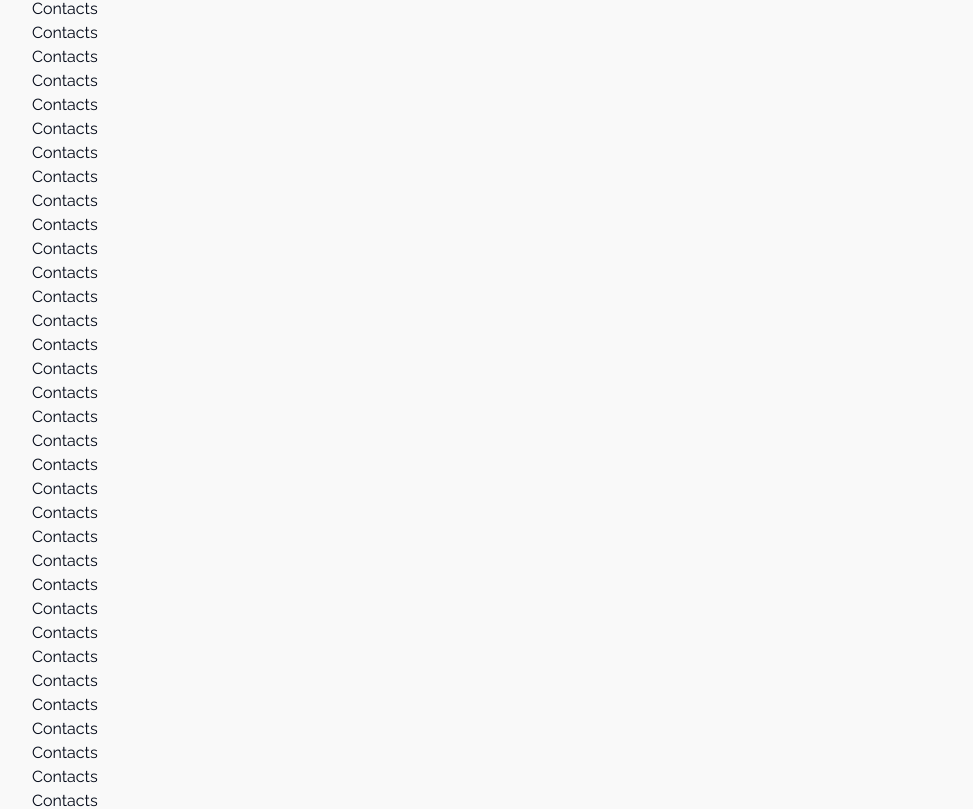
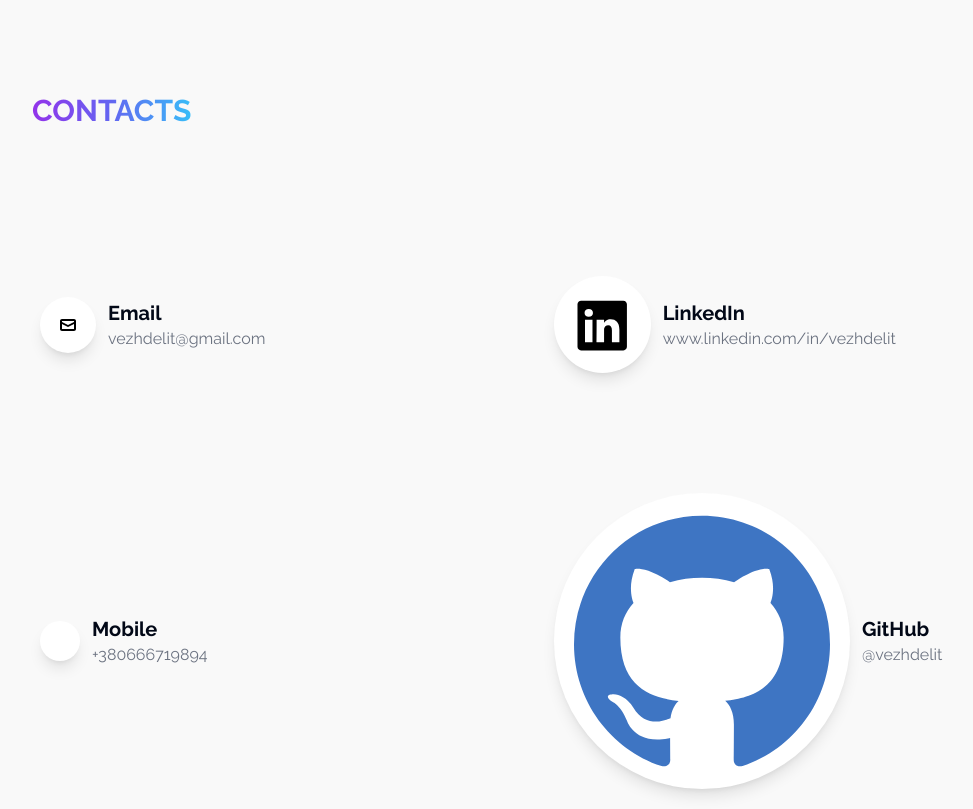
Before and after one commit to vezhdelit/nextjs-vezhdelit-portfolio, a Next.js app: page / in a window 1280 px wide. Shown: the part 3715-4524 px from the top of the page, without its empty margins (96-1069 px from the left). Built offline with nearby package versions, Linux system fonts and the light colour scheme.

Commit message:
feat: finished contacts section and footer

```diff
--- a/components/Contacts.tsx
+++ b/components/Contacts.tsx
@@ -1,46 +1,48 @@
+"use client";
 import React from "react";
+import { motion } from "framer-motion";
+import Link from "next/link";
+import { CONTACTS_ITEMS } from "@/constants";
 
-type Props = {};
-
-const Contacts = (props: Props) => {
+const Contacts = () => {
   return (
     <section id="contacts" className="w-full">
-      <div className="max-w-5xl mx-auto ">
+      <div className="max-w-5xl mx-auto py-8 md:py-24 px-3 lg:px-0">
         <div className="flex flex-col">
-          <h1>Contacts</h1>
-          <h1>Contacts</h1>
-          <h1>Contacts</h1>
-          <h1>Contacts</h1>
-          <h1>Contacts</h1>
-          <h1>Contacts</h1>
-          <h1>Contacts</h1>
-          <h1>Contacts</h1>
-          <h1>Contacts</h1>
-          <h1>Contacts</h1>
-          <h1>Contacts</h1>
-          <h1>Contacts</h1>
-          <h1>Contacts</h1>
-          <h1>Contacts</h1>
-          <h1>Contacts</h1>
-          <h1>Contacts</h1>
-          <h1>Contacts</h1>
-          <h1>Contacts</h1>
-          <h1>Contacts</h1>
-          <h1>Contacts</h1>
-          <h1>Contacts</h1>
-          <h1>Contacts</h1>
-          <h1>Contacts</h1>
-          <h1>Contacts</h1>
-          <h1>Contacts</h1>
-          <h1>Contacts</h1>
-          <h1>Contacts</h1>
-          <h1>Contacts</h1>
-          <h1>Contacts</h1>
-          <h1>Contacts</h1>
-          <h1>Contacts</h1>
-          <h1>Contacts</h1>
-          <h1>Contacts</h1>
-          <h1>Contacts</h1>
+          <motion.h1
+            initial="hidden"
+            whileInView="visible"
+            viewport={{ once: true }}
+            transition={{
+              duration: 0.4,
+              delay: 0.2,
+            }}
+            variants={{
+              visible: { scale: 1, opacity: 1 },
+              hidden: { scale: 0, opacity: 0 },
+            }}
+            className="w-fit text-3xl font-bold bg-gradient-to-r from-purple-600 via-indigo-500 to-sky-400 bg-clip-text text-transparent"
+          >
+            CONTACTS
+          </motion.h1>
+          <div className="mt-12 grid grid-cols-1 sm:grid-cols-2 grid-rows-3 gap-5 mx-auto sm:mx-2 ">
+            {CONTACTS_ITEMS.map((contact) => (
+              <div className="flex flex-row items-center space-x-3">
+                <Link
+                  href={`${contact.link}`}
+                  className="rounded-full p-5 bg-white shadow-lg"
+                >
+                  {contact.icon}
+                </Link>
+                <div>
+                  <h1 className=" font-bold text-xl">{contact.title}</h1>
+                  <Link href={`${contact.link}`} className=" text-gray-500">
+                    {contact.text}
+                  </Link>
+                </div>
+              </div>
+            ))}
+          </div>
         </div>
       </div>
     </section>
--- a/components/Footer.tsx
+++ b/components/Footer.tsx
@@ -3,7 +3,18 @@ import React from "react";
 type Props = {};
 
 const Footer = (props: Props) => {
-  return <footer className="w-full bg-night py-48">Footer</footer>;
+  return (
+    <footer className="w-full bg-night">
+      <div className="max-w-5xl flex flex-col sm:flex-row mx-auto py-8 md:py-12 px-3 lg:px-0 justify-between  space-y-3 sm:space-y-0">
+        <h1 className="text-white text-lg text-center">
+          Copyright © 2023. All rights are reserved
+        </h1>
+        <h1 className="text-white text-lg text-center">
+          Developed by Vasyl Vezhdel
+        </h1>
+      </div>
+    </footer>
+  );
 };
 
 export default Footer;
--- a/components/Icons.tsx
+++ b/components/Icons.tsx
@@ -133,30 +133,6 @@ const Icons = {
     </svg>
   ),
 
-  github: (props: LucideProps) => (
-    <svg
-      width="256"
-      height="256"
-      viewBox="0 0 256 256"
-      fill="#3E75C3"
-      xmlns="http://www.w3.org/2000/svg"
-      {...props}
-    >
-      <g clip-path="url(#clip0_44_140)">
-        <path
-          fill-rule="evenodd"
-          clip-rule="evenodd"
-          d="M127.992 2.66602C57.312 2.66602 0 60.198 0 131.182C0 187.95 36.672 236.116 87.544 253.112C93.944 254.292 96.28 250.324 96.28 246.92C96.28 243.868 96.168 235.788 96.104 225.066C60.496 232.832 52.984 207.838 52.984 207.838C47.168 192.996 38.776 189.044 38.776 189.044C27.152 181.068 39.656 181.23 39.656 181.23C52.496 182.138 59.256 194.474 59.256 194.474C70.68 214.112 89.216 208.442 96.512 205.148C97.672 196.844 100.984 191.18 104.64 187.968C76.216 184.724 46.336 173.704 46.336 124.462C46.336 110.43 51.32 98.962 59.512 89.974C58.192 86.722 53.8 73.662 60.76 55.968C60.76 55.968 71.512 52.514 95.96 69.14C106.176 66.288 117.12 64.868 128.008 64.81C138.88 64.866 149.832 66.288 160.056 69.14C184.488 52.514 195.216 55.968 195.216 55.968C202.2 73.662 197.808 86.722 196.488 89.974C204.696 98.962 209.648 110.43 209.648 124.462C209.648 173.824 179.72 184.692 151.208 187.872C155.8 191.84 159.896 199.678 159.896 211.67C159.896 228.85 159.736 242.704 159.736 246.922C159.736 250.36 162.04 254.36 168.536 253.098C219.36 236.068 256 187.934 256 131.182C256 60.198 198.688 2.66602 127.992 2.66602Z"
-          fill="fill-inherit"
-        />
-      </g>
-      <defs>
-        <clipPath id="clip0_44_140">
-          <rect width="256" height="256" fill="white" />
-        </clipPath>
-      </defs>
-    </svg>
-  ),
   redirect: (props: LucideProps) => (
     <svg
       height="16"
@@ -171,6 +147,84 @@ const Icons = {
       />
     </svg>
   ),
+  mail: (props: LucideProps) => (
+    <svg
+      height="16"
+      viewBox="0 0 16 16"
+      width="16"
+      xmlns="http://www.w3.org/2000/svg"
+      {...props}
+    >
+      <path
+        d="M2,2 L14,2 C15.1045695,2 16,2.8954305 16,4 L16,12 C16,13.1045695 15.1045695,14 14,14 L2,14 C0.8954305,14 0,13.1045695 0,12 L0,4 C0,2.8954305 0.8954305,2 2,2 Z M2,4 L2,12 L14,12 L14,4 L2,4 Z M8.00002236,7.98802764 L14,5 L14,6.89442719 L8,10 L2,7 L2,5 L8.00002236,7.98802764 Z"
+        fill-rule="evenodd"
+      />
+    </svg>
+  ),
+  mobile: (props: LucideProps) => (
+    <svg
+      version="1.1"
+      viewBox="0 0 24 24"
+      xmlns="http://www.w3.org/2000/svg"
+      {...props}
+    >
+      <g id="info" />
+      <g id="icons">
+        <path
+          d="M20,4c0-2.2-1.8-4-4-4H8C5.8,0,4,1.8,4,4v16c0,2.2,1.8,4,4,4h8c2.2,0,4-1.8,4-4V4z M13,22h-2c-0.6,0-1-0.4-1-1   c0-0.6,0.4-1,1-1h2c0.6,0,1,0.4,1,1C14,21.6,13.6,22,13,22z M18,17c0,0.6-0.4,1-1,1H7c-0.6,0-1-0.4-1-1V5c0-0.6,0.4-1,1-1h10   c0.6,0,1,0.4,1,1V17z"
+          id="mobile"
+        />
+      </g>
+    </svg>
+  ),
+
+  telegram: (props: LucideProps) => (
+    <svg viewBox="0 0 448 512" xmlns="http://www.w3.org/2000/svg" {...props}>
+      <path d="M446.7 98.6l-67.6 318.8c-5.1 22.5-18.4 28.1-37.3 17.5l-103-75.9-49.7 47.8c-5.5 5.5-10.1 10.1-20.7 10.1l7.4-104.9 190.9-172.5c8.3-7.4-1.8-11.5-12.9-4.1L117.8 284 16.2 252.2c-22.1-6.9-22.5-22.1 4.6-32.7L418.2 66.4c18.4-6.9 34.5 4.1 28.5 32.2z" />
+    </svg>
+  ),
+
+  linkedin: (props: LucideProps) => (
+    <svg
+      enableBackground="new 0 0 56.693 56.693"
+      height="56.693px"
+      id="Layer_1"
+      version="1.1"
+      viewBox="0 0 56.693 56.693"
+      width="56.693px"
+      xmlns="http://www.w3.org/2000/svg"
+      {...props}
+    >
+      <g>
+        <path d="M30.071,27.101v-0.077c-0.016,0.026-0.033,0.052-0.05,0.077H30.071z" />
+        <path d="M49.265,4.667H7.145c-2.016,0-3.651,1.596-3.651,3.563v42.613c0,1.966,1.635,3.562,3.651,3.562h42.12   c2.019,0,3.654-1.597,3.654-3.562V8.23C52.919,6.262,51.283,4.667,49.265,4.667z M18.475,46.304h-7.465V23.845h7.465V46.304z    M14.743,20.777h-0.05c-2.504,0-4.124-1.725-4.124-3.88c0-2.203,1.67-3.88,4.223-3.88c2.554,0,4.125,1.677,4.175,3.88   C18.967,19.052,17.345,20.777,14.743,20.777z M45.394,46.304h-7.465V34.286c0-3.018-1.08-5.078-3.781-5.078   c-2.062,0-3.29,1.389-3.831,2.731c-0.197,0.479-0.245,1.149-0.245,1.821v12.543h-7.465c0,0,0.098-20.354,0-22.459h7.465v3.179   c0.992-1.53,2.766-3.709,6.729-3.709c4.911,0,8.594,3.211,8.594,10.11V46.304z" />
+      </g>
+    </svg>
+  ),
+  github: (props: LucideProps) => (
+    <svg
+      width="256"
+      height="256"
+      viewBox="0 0 256 256"
+      fill="#3E75C3"
+      xmlns="http://www.w3.org/2000/svg"
+      {...props}
+    >
+      <g clipPath="url(#clip0_44_140)">
+        <path
+          fillRule="evenodd"
+          clipRule="evenodd"
+          d="M127.992 2.66602C57.312 2.66602 0 60.198 0 131.182C0 187.95 36.672 236.116 87.544 253.112C93.944 254.292 96.28 250.324 96.28 246.92C96.28 243.868 96.168 235.788 96.104 225.066C60.496 232.832 52.984 207.838 52.984 207.838C47.168 192.996 38.776 189.044 38.776 189.044C27.152 181.068 39.656 181.23 39.656 181.23C52.496 182.138 59.256 194.474 59.256 194.474C70.68 214.112 89.216 208.442 96.512 205.148C97.672 196.844 100.984 191.18 104.64 187.968C76.216 184.724 46.336 173.704 46.336 124.462C46.336 110.43 51.32 98.962 59.512 89.974C58.192 86.722 53.8 73.662 60.76 55.968C60.76 55.968 71.512 52.514 95.96 69.14C106.176 66.288 117.12 64.868 128.008 64.81C138.88 64.866 149.832 66.288 160.056 69.14C184.488 52.514 195.216 55.968 195.216 55.968C202.2 73.662 197.808 86.722 196.488 89.974C204.696 98.962 209.648 110.43 209.648 124.462C209.648 173.824 179.72 184.692 151.208 187.872C155.8 191.84 159.896 199.678 159.896 211.67C159.896 228.85 159.736 242.704 159.736 246.922C159.736 250.36 162.04 254.36 168.536 253.098C219.36 236.068 256 187.934 256 131.182C256 60.198 198.688 2.66602 127.992 2.66602Z"
+          fill="fill-inherit"
+        />
+      </g>
+      <defs>
+        <clipPath id="clip0_44_140">
+          <rect width="256" height="256" fill="white" />
+        </clipPath>
+      </defs>
+    </svg>
+  ),
 };
 
 export default Icons;
--- a/constants/index.tsx
+++ b/constants/index.tsx
@@ -147,3 +147,37 @@ export const SKILLS_OTHER = [
     path: "/tech/figma.svg",
   },
 ];
+
+export const CONTACTS_ITEMS = [
+  {
+    icon: <Icons.mail className="w-7 h-7 fill-blue-600" />,
+    link: "mailto:vezhdelit@gmail.com",
+    title: "Email",
+    text: "vezhdelit@gmail.com",
+  },
+  {
+    icon: <Icons.linkedin className="w-7 h-7 fill-blue-600" />,
+    link: "www.linkedin.com/in/vezhdelit",
+    title: "LinkedIn",
+    text: "www.linkedin.com/in/vezhdelit",
+  },
+
+  {
+    icon: <Icons.mobile className="w-7 h-7 fill-blue-600" />,
+    link: "tel:+380666719894",
+    title: "Mobile",
+    text: "+380666719894",
+  },
+  {
+    icon: <Icons.github className="w-7 h-7 fill-blue-600" />,
+    link: "https://github.com/vezhdelit",
+    title: "GitHub",
+    text: "@vezhdelit",
+  },
+  {
+    icon: <Icons.telegram className="w-7 h-7 fill-blue-600" />,
+    link: "https://t.me/theCatBasilio",
+    title: "Telegram",
+    text: "@theCatBasilio",
+  },
+];
```
